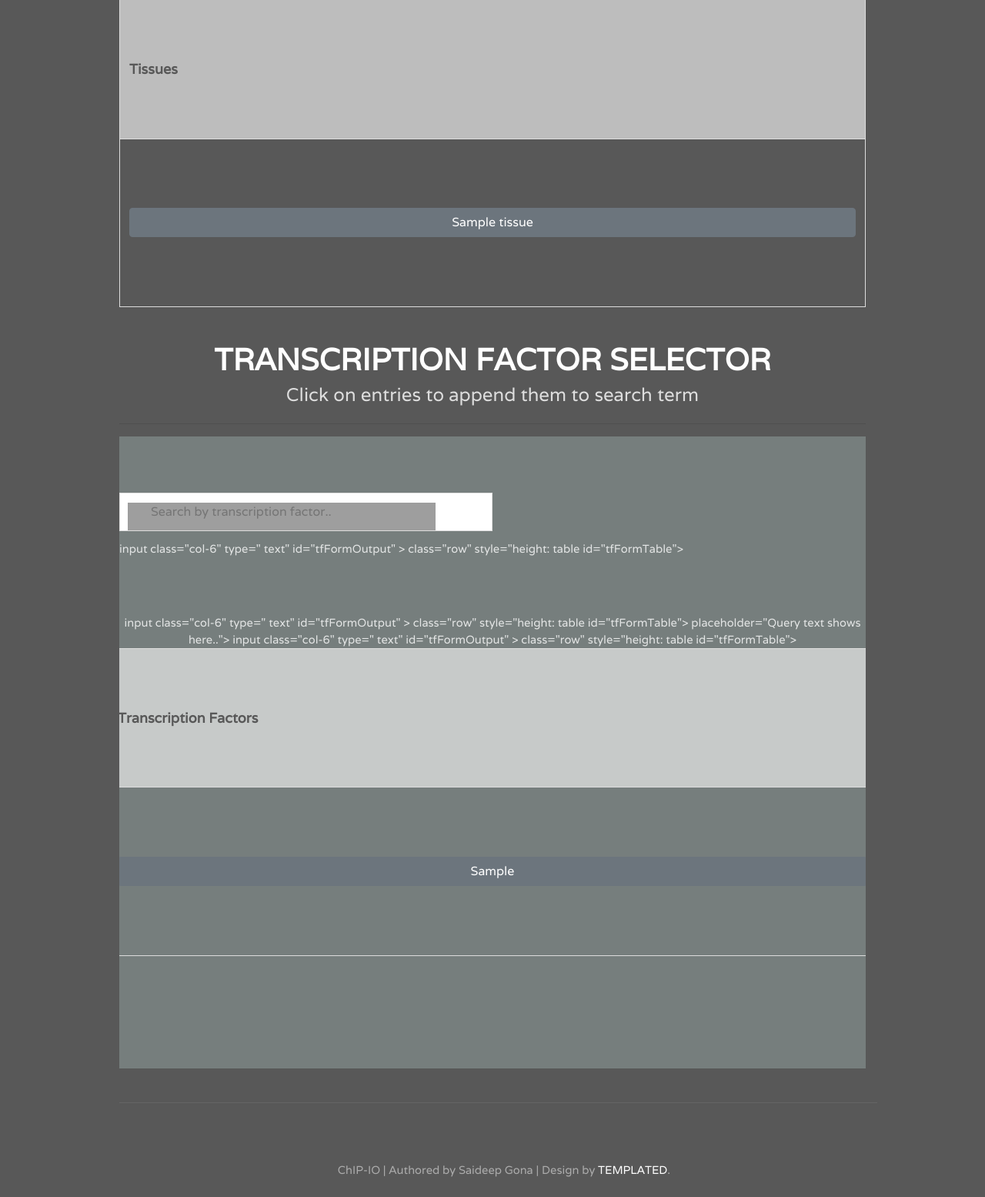
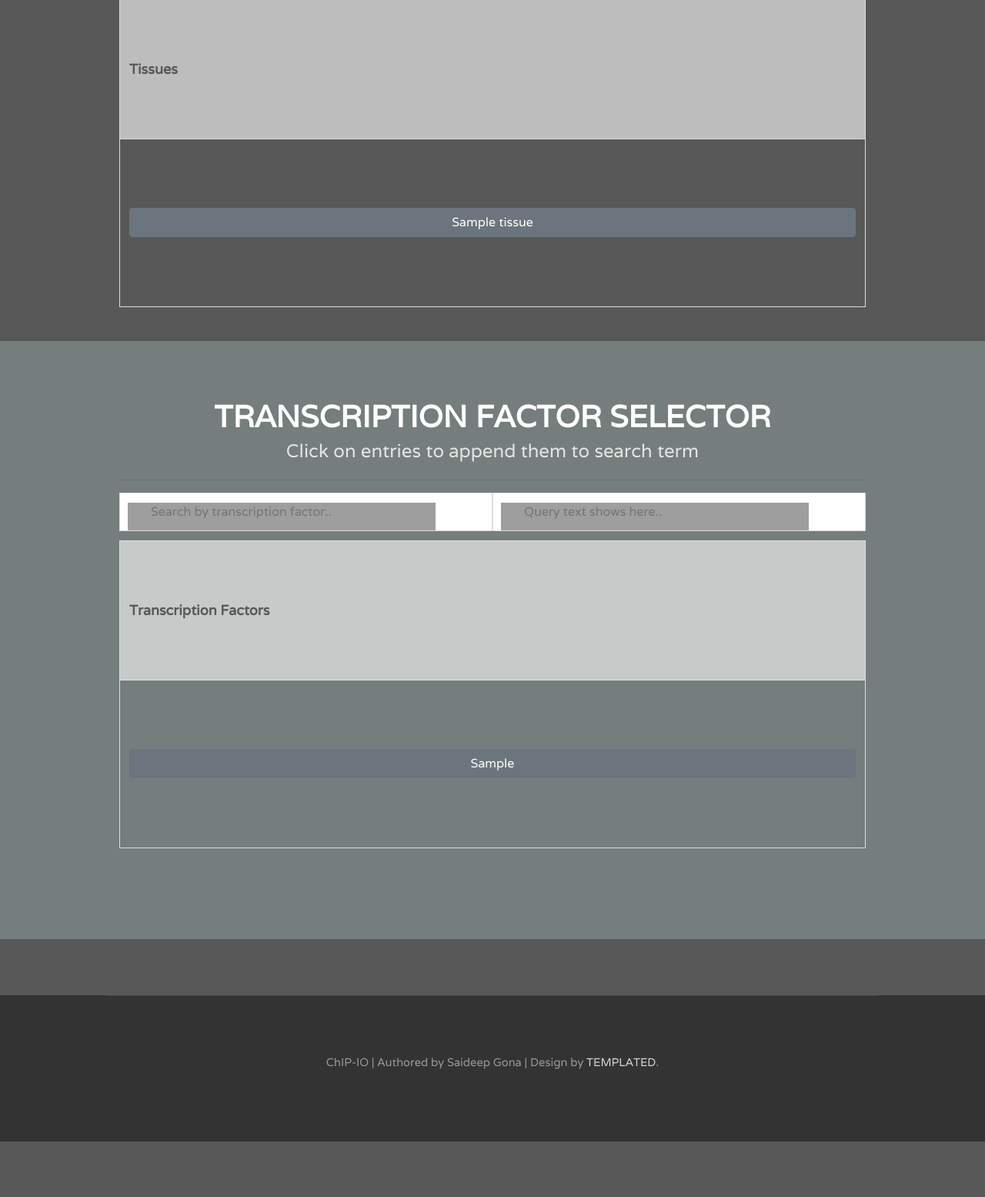
Before and after one commit to SaideepGona/ChIP-IO, a Flask app: template templates/tools.html in a window 1280 px wide. Shown: the part 586-2141 px from the top of the page at 77% size. After the commit the page ends 2069 px from the top, so only its background shows below. Run offline with Flask 2, Linux system fonts and the light colour scheme; the template is opened without the code that fills it: most values are stand-ins (such as "Sample title", 1, 10 or a date in 2020); parts of the project's set-up code (start-up, migrations or seed data) failed here and were passed over; some libraries are stand-ins or nearby versions; grey boxes are pictures that could not be loaded.

Commit message:
fixed tools template

```diff
--- a/templates/tools.html
+++ b/templates/tools.html
@@ -38,34 +38,18 @@
         </div>
     </div>
 </div>
-
+<div id="featured2">
     <div id="tissue-selector" class="container">
         <div class="title">
             <h2>Transcription Factor Selector</h2>
             <p>Click on entries to append them to search term</p>
-            <hr><div id="featured2">
+            <hr>
 
             <div class="col-12">
                 <div class="row">
                     <input class="col-6" type="text" id="tfFormNameInput" onkeyup="tfFormSearch()" placeholder="Search by transcription factor..">
-input class="col-6" type="
-   text" id="tfFormOutput"
->
-class="row" style="height:
-table id="tfFormTable">
-   <tr class="header"><div id="featured2">
-input class="col-6" type="
-   text" id="tfFormOutput"
->
-class="row" style="height:
-table id="tfFormTable">
-   <tr class="header"> placeholder="Query text shows here..">
-input class="col-6" type="
-   text" id="tfFormOutput"
->
-class="row" style="height:
-table id="tfFormTable">
-   <tr class="header">
+                    <input class="col-6" type="text" id="tfFormOutput"  placeholder="Query text shows here..">
+                </div>
                 <div class="row" style="height:50vh; overflow: auto;">
                     <table id="tfFormTable">
                         <tr class="header">
@@ -83,5 +67,5 @@ table id="tfFormTable">
         </div>
     </div>
 </div>
-
-{% endblock body %}tissue type
+</div>
+{% endblock body %}
```
Also changed, not shown: templates/home.html (+6 -5 lines).
